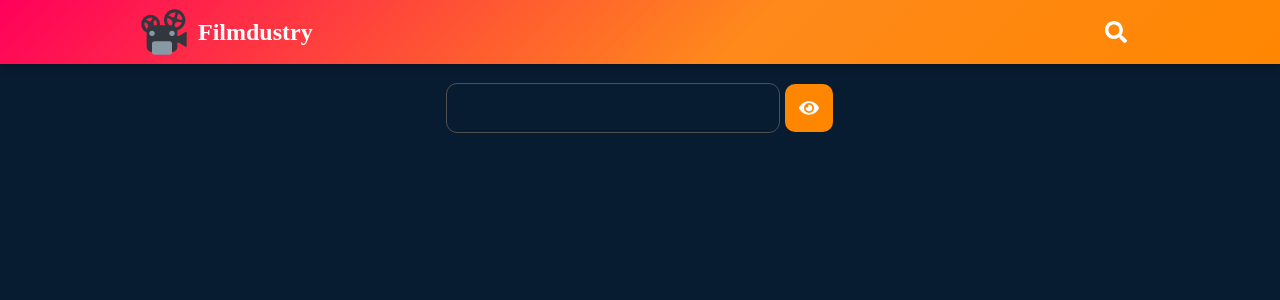
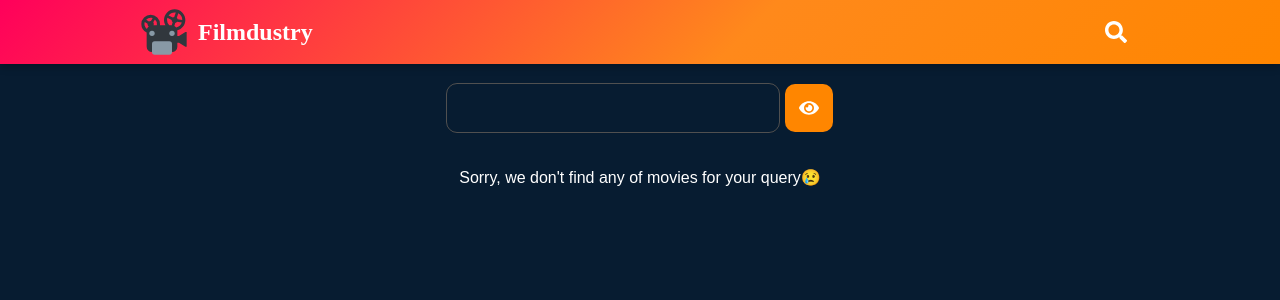
Before and after one commit to NEYROSICK/goit-react-hw-05-movies, a React (Create React App) app: page /goit-react-hw-05-movies/movies in a window 1280 px wide. Shown: the top 300 px of the page. Built offline with nearby package versions, Linux system fonts and the light colour scheme; a web font is replaced by a local one.

Commit message:
Update Movies.jsx

```diff
--- a/src/pages/Movies/Movies.jsx
+++ b/src/pages/Movies/Movies.jsx
@@ -6,6 +6,7 @@ import { Context } from 'context/GlobalContext';
 import React, { useContext, useEffect, useState } from 'react';
 import { BrandColor, H1, Main, MoviesList } from './movies.styled';
 import Loader from 'components/Loader/Loader';
+import { NotFound } from 'components/Reviews/reviews.styled';
 
 const Movies = () => {
   const [movies, setMovies] = useState([]);
@@ -50,7 +51,13 @@ const Movies = () => {
               })}
             </MoviesList>
           </>
-        ) : null}
+        ) : (
+          <Container>
+            <NotFound>
+              Sorry, we don't find any of movies for your query😢
+            </NotFound>
+          </Container>
+        )}
       </Container>
     </Main>
   );
```
